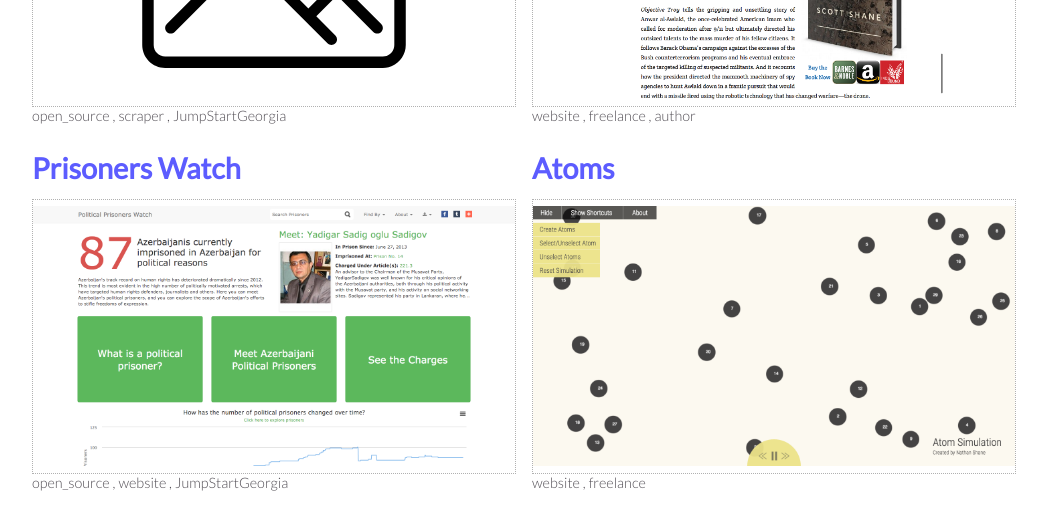
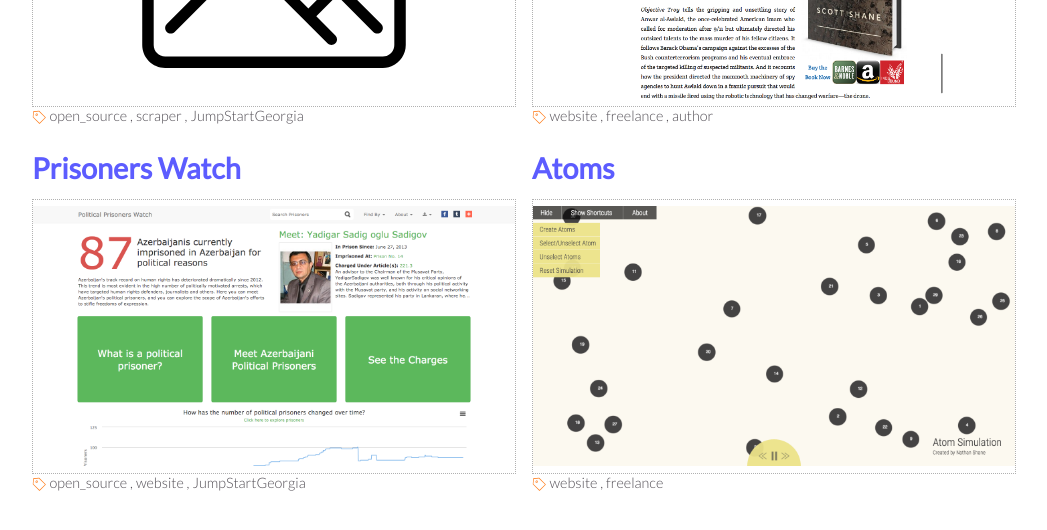
Before and after one commit to nwshane/nwshane.github.io, a Jekyll site: the page built from projects/index.html, in a window 1280 px wide. Shown: the part 292-822 px from the top of the page, without its empty margins (116-1163 px from the left). Built offline with Jekyll 4.4.1, drawn with Linux system fonts in a browser that asks for light colours; some web fonts are replaced.

Commit message:
Added project tags icon to projects index.

```diff
--- a/projects/index.html
+++ b/projects/index.html
@@ -34,6 +34,11 @@ title: Projects
         </a>
 
         <ul class='project-tags'>
+
+          <li class='project-tags-icon'>
+            {% include icons/tag_icon.svg %}
+          </li>
+
           {% for tag in project.tags %}
 
             <li class='project-tags-item'>
```
